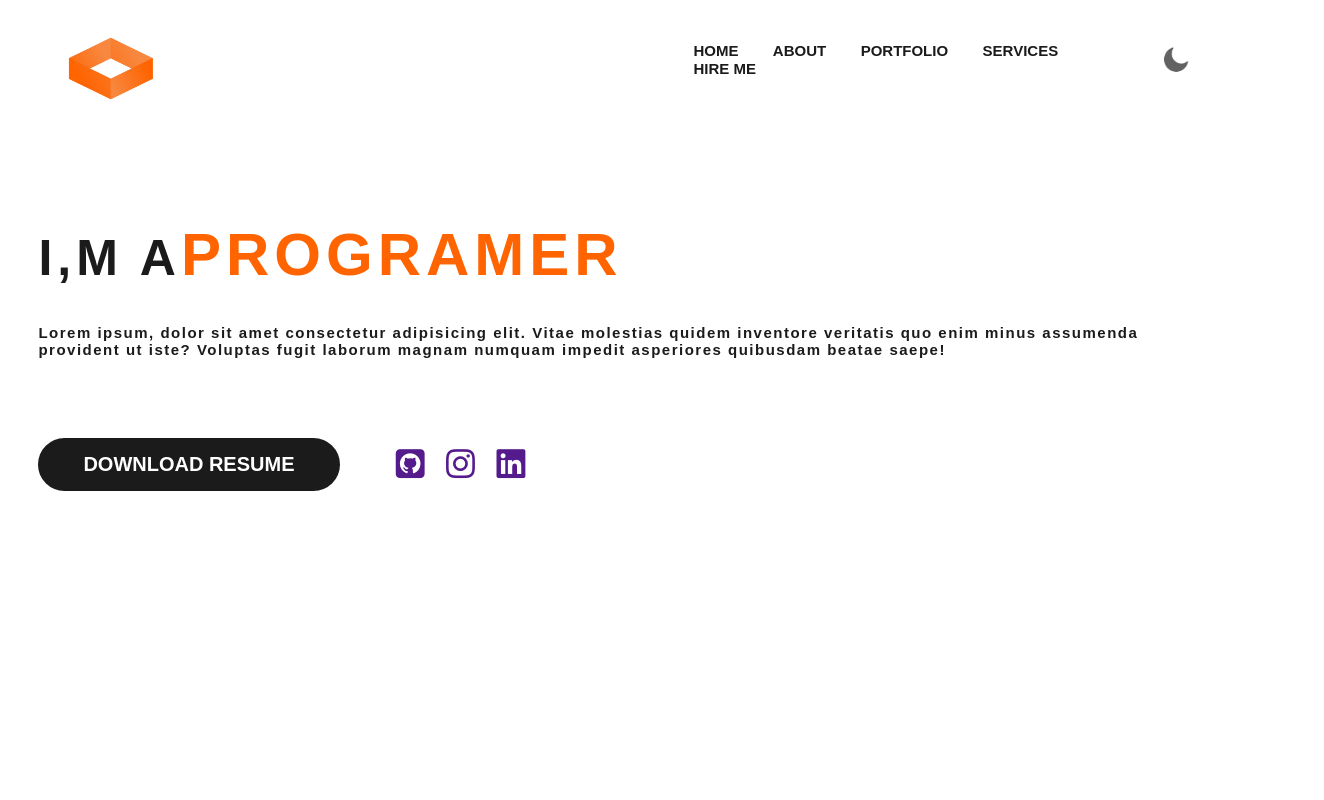
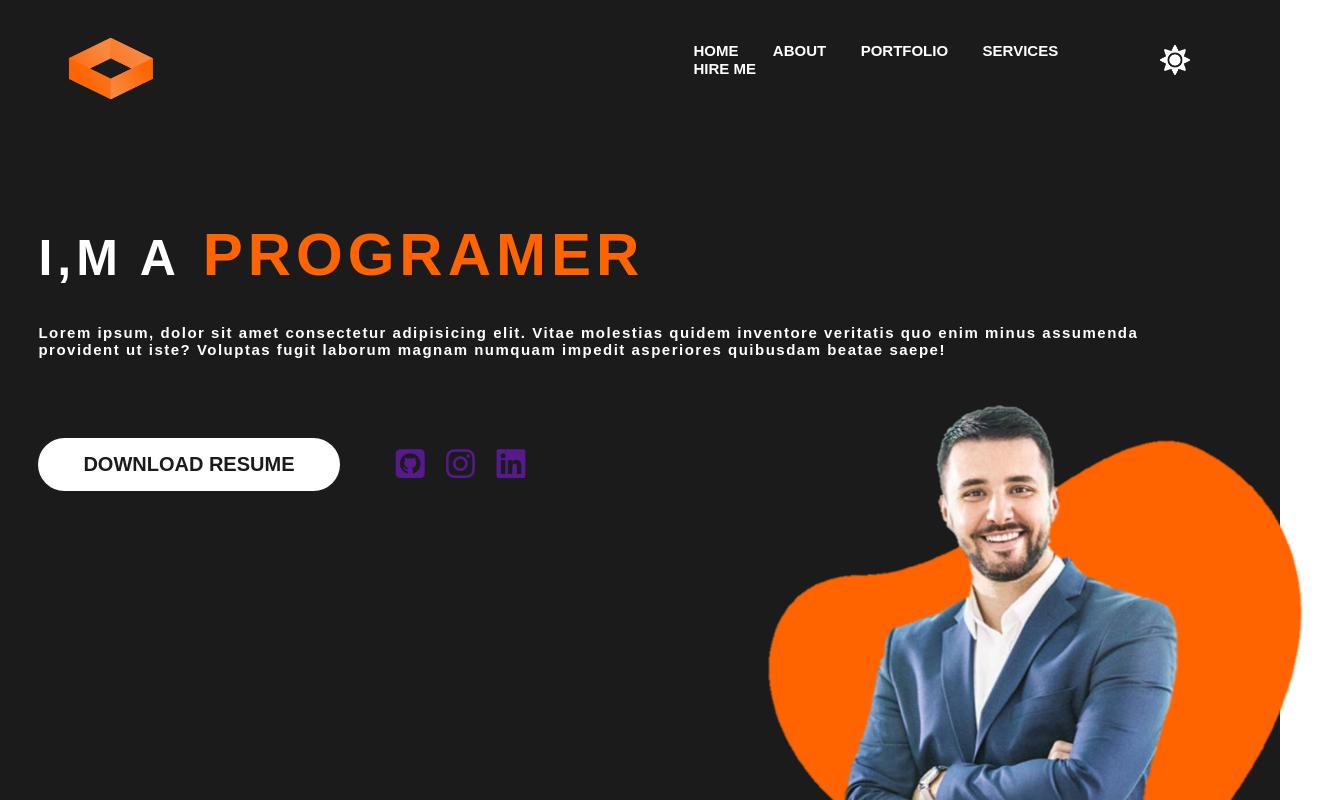
Before and after one commit to cleuber-andrade/Projeto_Dark, a plain HTML site: page index.html in a window 1280 px wide. Both pictures are taken after a click on the picture 1175 px from the left and 59 px from the top of the page. Shown: the top 800 px of the page, 1324 px wide, since content can reach past the window. Drawn offline with Linux system fonts and the light colour scheme.

Commit message:
update 23:05

```diff
--- a/index.html
+++ b/index.html
@@ -28,7 +28,7 @@
             <img src="img/moon.png" id="icon">
         </div>
         <div class="content">
-            <h1>I,m a<span class="style">Programer</span></h1>
+            <h1>I,m a<span class="style"> Programer</span></h1>
             <p>Lorem ipsum, dolor sit amet consectetur adipisicing elit. Vitae molestias quidem inventore veritatis quo enim minus assumenda provident ut iste? Voluptas fugit laborum magnam numquam impedit asperiores quibusdam beatae saepe!
             </p>
             <div class="text">
@@ -40,6 +40,23 @@
                 </div>
             </div>
         </div>
+        <img src="img/bg (1).png" class="image">
     </div>
+
+    <script>
+        var icon = document.getElementById("icon");
+
+        icon.onclick = function() {
+            document.body.classList.toggle("dark-theme");
+
+            if (document.body.classList.contains("dark-theme")){
+                icon.src = "img/sun.png";
+            }
+            else{
+                icon.src = "img/moon.jpg";
+            }
+
+        }
+    </script>
 </body>
 </html>
--- a/style.css
+++ b/style.css
@@ -3,6 +3,11 @@
 :root{
     --primary-color: #fff;
     --secondry-color: #1b1b1b;
+}
+
+.dark-theme{
+    --primary-color: #1b1b1b;
+    --secondry-color: #fff;
 }
 
 *{
@@ -120,4 +125,21 @@ p{
     text-decoration: none;
     font-size: 33px;
 }
-.fa[]
+.fa{
+    color: var(--secondry-color);
+    margin-left: 10px;
+
+}
+.fa:hover{
+    color: #ff6401;
+}
+
+.image{
+    position: absolute;
+    width: 45%;
+    height: 570px;
+    bottom: 0;
+    margin-bottom: -154px;
+    margin-left: 710px;
+
+}
```
